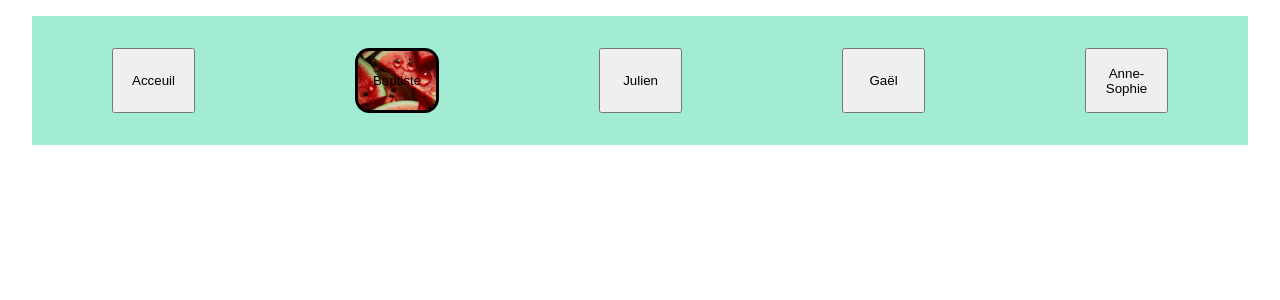
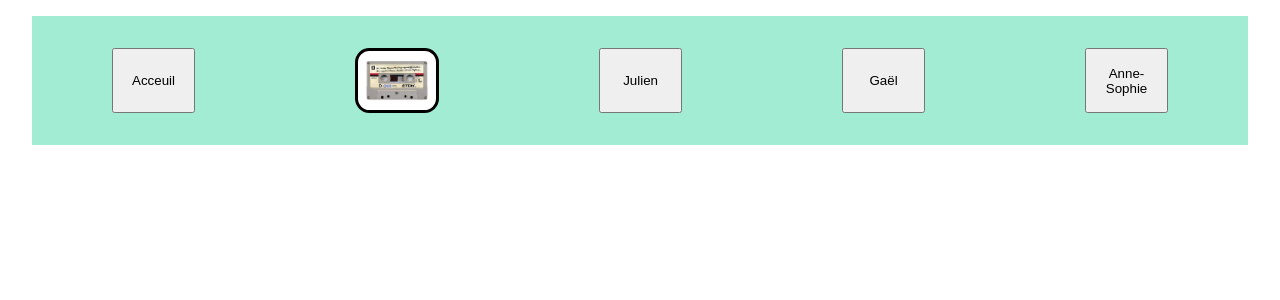
Before and after one commit to B-Kinda/Projet-vacances-Dundee, a Svelte app in the folder vacances/: page / in a window 1280 px wide. Shown: the top 300 px of the page. Built offline with nearby package versions, Linux system fonts and the light colour scheme.

Commit message:
ajout de mon bouton

```diff
--- a/vacances/src/App.svelte
+++ b/vacances/src/App.svelte
@@ -13,8 +13,7 @@
             >
             <button class="navbar__baptiste" aria-label="baptiste"
                 ><a href="@" class="navbar__baptiste-link" aria-label="baptiste"
-                    >Baptiste</a
-                ></button
+                ></a></button
             >
             <button class="navbar__julien" aria-label="julien"
                 ><a href="@" class="navbar__julien-link" aria-label="julien"
@@ -63,12 +62,17 @@
         color: black;
     }
     .navbar__baptiste {
+        background-image: url(../public/Cassette\ 00.png);
+        background-repeat: no-repeat;
+        background-size: cover;
+        background-position: center;
+        border-radius: 0.9rem;
+        border-style: none;
+        border: 0.2rem solid;
+    }
+    .navbar__baptiste:hover {
         background-image: url(../public/pasteque.jpeg);
         background-repeat: no-repeat;
         background-size: cover;
-        border-radius: 0.9rem;
-        border-style: none;
-        border: 0.2rem solid;
-        /* border-color: linear-gradient(to right, #d86348, #1e1e1e) 1; */
     }
 </style>
```
Also changed, not shown: vacances/public/Cassette 00.png (added), vacances/public/image commune/Marché de fruits - Contraste de couleurs.jpeg (deleted).
